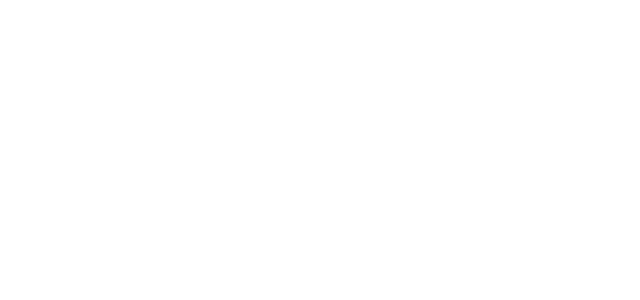
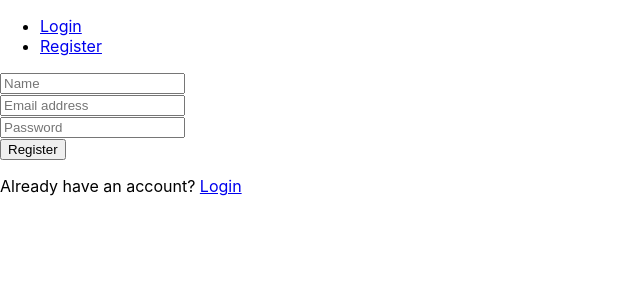
Before and after one commit to lukasikgrzegorz/goit-react-hw-08-phonebook, a React (Create React App) app: page /#/register in a window 1280 px wide. Before the commit this address had no page. Shown: the top 300 px of the page, without its empty margins (0-640 px from the left). Built offline with nearby package versions, Linux system fonts and the light colour scheme.

Commit message:
register

```diff
--- a/src/App.jsx
+++ b/src/App.jsx
@@ -2,10 +2,10 @@ import React from 'react';
 import { Route, Routes } from 'react-router-dom';
 import Contacts from 'pages/Contacts';
 import Login from 'pages/Login';
+import Register from 'pages/Register';
 import './App.module.css';
 
 function App() {
-
   return (
     <>
       <div>
@@ -13,6 +13,7 @@ function App() {
           <Routes>
             <Route index path="/" element={<Contacts />} />
             <Route path="login" element={<Login />} />
+            <Route path="register" element={<Register />} />
           </Routes>
         </section>
       </div>
--- a/src/pages/Register.jsx
+++ b/src/pages/Register.jsx
@@ -0,0 +1,80 @@
+import React, { useEffect, useState } from 'react';
+import { useDispatch, useSelector } from 'react-redux';
+import { NavLink, useNavigate } from 'react-router-dom';
+import { registerUser, refreshUser } from 'redux/operations';
+import { getIsLogged } from 'redux/selectors';
+import Navigation from 'components/Navigation/Navigation';
+
+const Register = () => {
+  const isLogged = useSelector(getIsLogged);
+  const navigate = useNavigate();
+  const dispatch = useDispatch();
+
+  useEffect(() => {
+    dispatch(refreshUser());
+    if (isLogged === true) {
+      navigate('/');
+    }
+  }, [isLogged]);
+
+  const handleSubmit = async e => {
+    e.preventDefault();
+    dispatch(
+      registerUser({
+        name: e.target.name.value,
+        email: e.target.email.value,
+        password: e.target.password.value,
+      })
+    );
+  };
+
+  return (
+    <>
+      <Navigation />
+      <div>
+        <div>
+          <form onSubmit={handleSubmit}>
+            <div>
+              <input
+                id="name"
+                name="name"
+                type="text"
+                required
+                placeholder="Name"
+              />
+            </div>
+            <div>
+              <input
+                id="email-address"
+                name="email"
+                type="email"
+                required
+                placeholder="Email address"
+              />
+            </div>
+
+            <div>
+              <input
+                id="password"
+                name="password"
+                type="password"
+                required
+                placeholder="Password"
+              />
+            </div>
+
+            <div>
+              <button type="submit">Register</button>
+            </div>
+          </form>
+
+          <p>
+            Already have an account? <NavLink to="/login">Login</NavLink>
+          </p>
+        </div>
+      </div>
+    </>
+  );
+};
+
+export default Register;
--- a/src/redux/authSlice.js
+++ b/src/redux/authSlice.js
@@ -1,5 +1,5 @@
 import { createSlice } from '@reduxjs/toolkit';
-import { loginUser, refreshUser, logoutUser } from './operations';
+import { loginUser, refreshUser, logoutUser, registerUser } from './operations';
 
 const initialState = {
   isLogged: false,
@@ -21,11 +21,11 @@ const authSlice = createSlice({
         state.isLoading = false;
         state.error = null;
         state.isLogged = true;
+        state.name = action.payload.name;
+        state.email = action.payload.email;
       })
       .addCase(loginUser.rejected, (state, action) => {
         state.isLoading = false;
-        state.name = action.payload.name;
-        state.email = action.payload.email;
         state.error = action.payload;
       })
       .addCase(refreshUser.pending, state => {
@@ -55,6 +55,20 @@ const authSlice = createSlice({
       .addCase(logoutUser.rejected, (state, action) => {
         state.isLoading = false;
         state.error = action.payload;
+      })
+      .addCase(registerUser.pending, state => {
+        state.isLoading = true;
+      })
+      .addCase(registerUser.fulfilled, (state, action) => {
+        state.isLoading = false;
+        state.error = null;
+        state.isLogged = true;
+        state.name = action.payload.name;
+        state.email = action.payload.email;
+      })
+      .addCase(registerUser.rejected, (state, action) => {
+        state.isLoading = false;
+        state.error = action.payload;
       });
   },
 });
--- a/src/redux/operations.js
+++ b/src/redux/operations.js
@@ -61,6 +61,22 @@ export const logoutUser = createAsyncThunk(
   }
 );
 
+export const registerUser = createAsyncThunk(
+  'user/register',
+  async (credentials, thunkAPI) => {
+    try {
+      const response = await client.post('/users/signup', credentials);
+      setAuthHeader(response.data.token);
+      localStorage.setItem('token', response.data.token);
+      return response.data;
+    } catch (error) {
+      return thunkAPI.rejectWithValue(error.message);
+    }
+  }
+);
+
+
+
 export const fetchContacts = createAsyncThunk(
   'contacts/fetchAll',
   async (_, thunkAPI) => {
```
